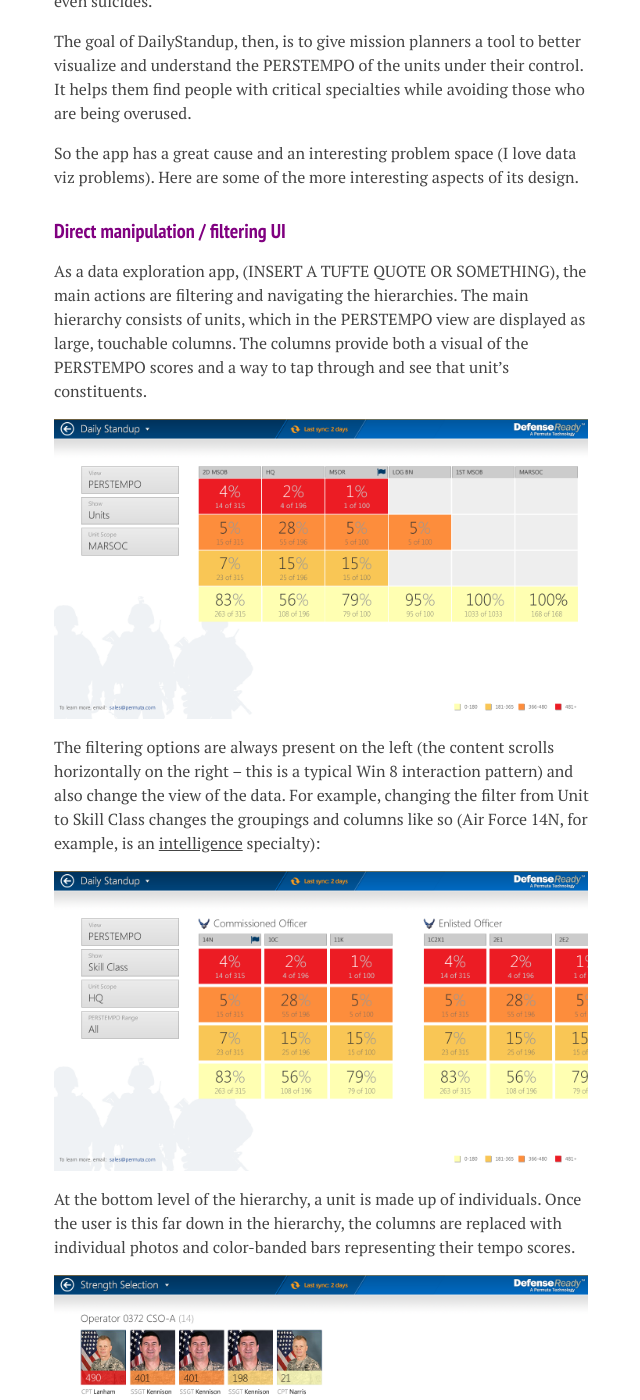
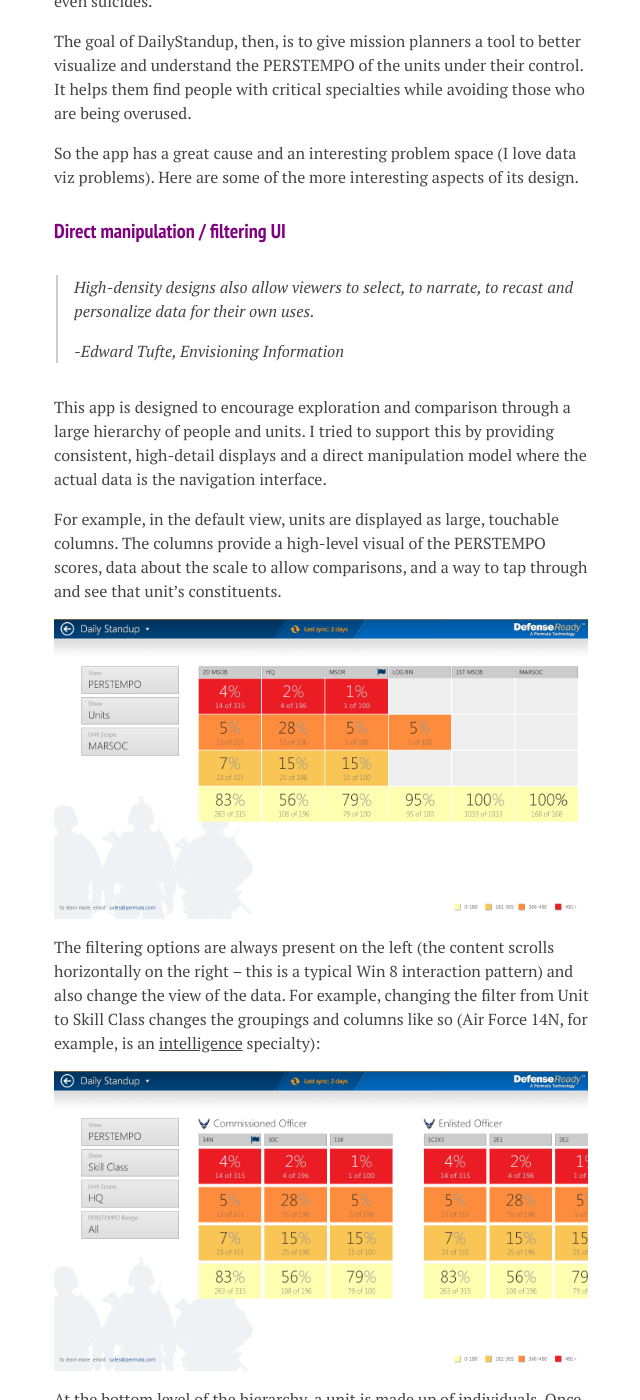
Before and after one commit to mniebling/mniebling.github.io, a Jekyll site: the page built from Projects/DailyStandup/index.md, in a window 1280 px wide and 1400 px high, scrolled down 602 px. Shown: the whole window, without its empty margins (318-958 px from the left). Built offline with Jekyll 4.4.1, drawn with Linux system fonts in a browser that asks for light colours; Markdown is read by kramdown in place of the engine named in the settings; some of the changed text lies outside the part shown.

Commit message:
Clean up text on DailyStandup page

```diff
--- a/Projects/DailyStandup/index.md
+++ b/Projects/DailyStandup/index.md
@@ -22,7 +22,13 @@ So the app has a great cause and an interesting problem space (I love data viz p
 
 ### Direct manipulation / filtering UI
 
-As a data exploration app, (INSERT A TUFTE QUOTE OR SOMETHING), the main actions are filtering and navigating the hierarchies. The main hierarchy consists of units, which in the PERSTEMPO view are displayed as large, touchable columns. The columns provide both a visual of the PERSTEMPO scores and a way to tap through and see that unit's constituents.
+> High-density designs also allow viewers to select, to narrate, to recast and personalize data for their own uses.
+>
+> -Edward Tufte, Envisioning Information
+
+This app is designed to encourage exploration and comparison through a large hierarchy of people and units. I tried to support this by providing consistent, high-detail displays and a direct manipulation model where the actual data is the navigation interface.
+
+For example, in the default view, units are displayed as large, touchable columns. The columns provide a high-level visual of the PERSTEMPO scores, data about the scale to allow comparisons, and a way to tap through and see that unit's constituents.
 
 ![DailyStandup: Unit groupings]({{site.img}}/projects/dailystandup/units.png)
 
@@ -30,11 +36,11 @@ The filtering options are always present on the left (the content scrolls horizo
 
 ![DailyStandup: Skill groupings]({{site.img}}/projects/dailystandup/skills.png)
 
-At the bottom level of the hierarchy, a unit is made up of individuals. Once the user is this far down in the hierarchy, the columns are replaced with individual photos and color-banded bars representing their tempo scores.
+At the bottom level of the hierarchy, a unit is made up of individuals. Once the user arrives at this level, the columns are replaced with individual photos and color-banded bars representing their tempo scores.
 
 ![DailyStandup: Drilldown]({{site.img}}/projects/dailystandup/drilldown.png)
 
-The color scale used throughout the app is a sequential scheme chosen from the [ColorBrewer](http://bl.ocks.org/mbostock/5577023) collection to be color-blind friendly and to exhibit maximum perceptual difference. You can see below that the "worse" scores are more visually intense, which is good because those are the scores we want to draw attention to!
+The color scale used throughout the app is a sequential scheme chosen from the [ColorBrewer](http://bl.ocks.org/mbostock/5577023) collection to exhibit maximum perceptual difference and also to be usable for viewers with color vision deficiencies. You can see below that the "worse" scores are more visually intense, which is good because those are the scores we want to draw attention to!
 
 ![DailyStandup: Color scales]({{site.img}}/projects/dailystandup/colors.png)
 
@@ -58,9 +64,9 @@ Although the color ranges help to visualize the PERSTEMPO scores among units, th
 
 ![DailyStandup: Bullet charts]({{site.img}}/projects/dailystandup/bullets.png)
 
-Each bullet chart is scaled to percentages so that the user can make relevant comparisons between a units whose allotments may be several orders of magnitude apart. The grid ticks are placed at 25% intervals and the darker gray range bar represents 100% of the allotment (some may go over, so the lighter bar displays up to 125% capacity).
+Each bullet chart is scaled to percentages so that the user can make relevant comparisons between units whose allotments may be several orders of magnitude apart. The grid ticks are placed at 25% intervals and the darker gray range bar represents 100% of the allotment (some may go over, so the lighter bar displays up to 125% capacity).
 
-This view, unlike most of the app, is laid out vertically; the 100% mark becomes a single visual reference point as the user scrolls through the data, so they can make comparisons with minimal eye movement across the canvas.
+This view, unlike most of the app, is laid out vertically; the 100% mark becomes a visual reference point as the user scrolls through the data, so they can make comparisons with minimal eye movement across the canvas.
 
 
 ### Carefully choosing scales for map data
```
